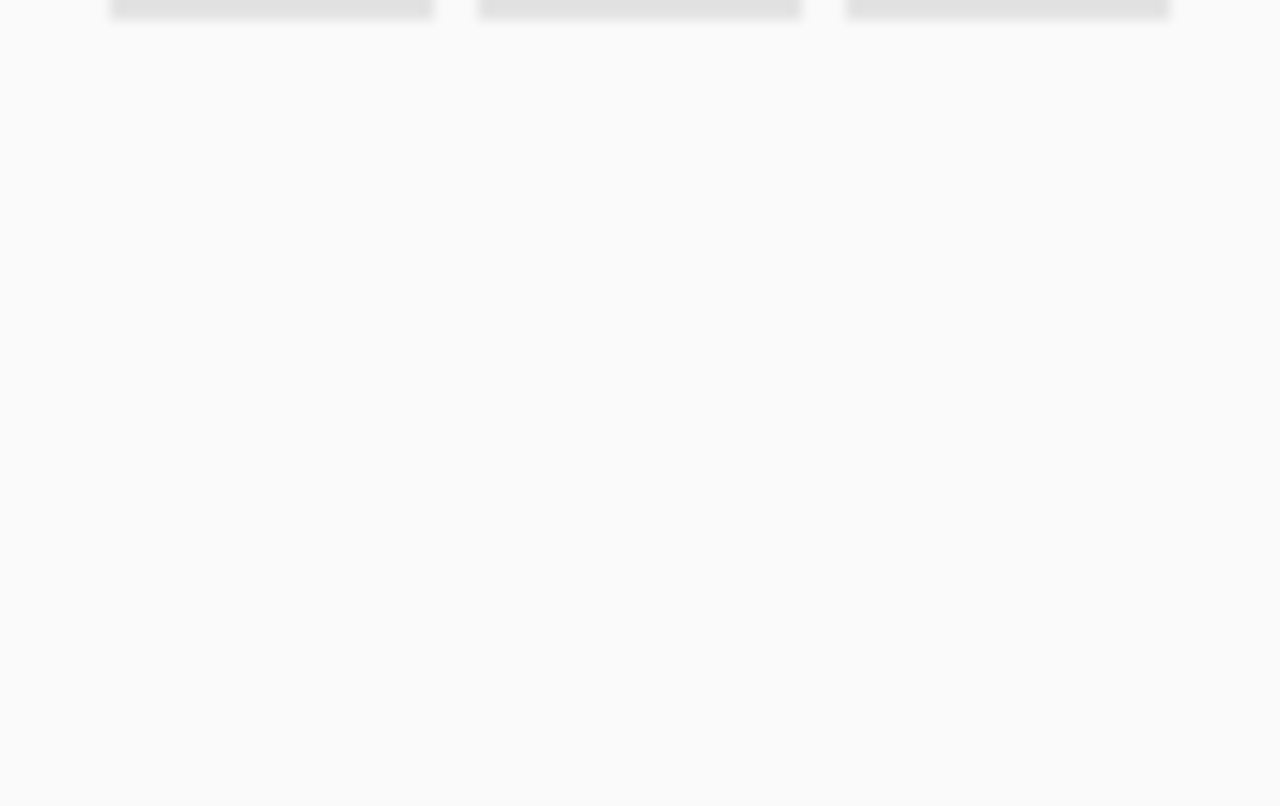
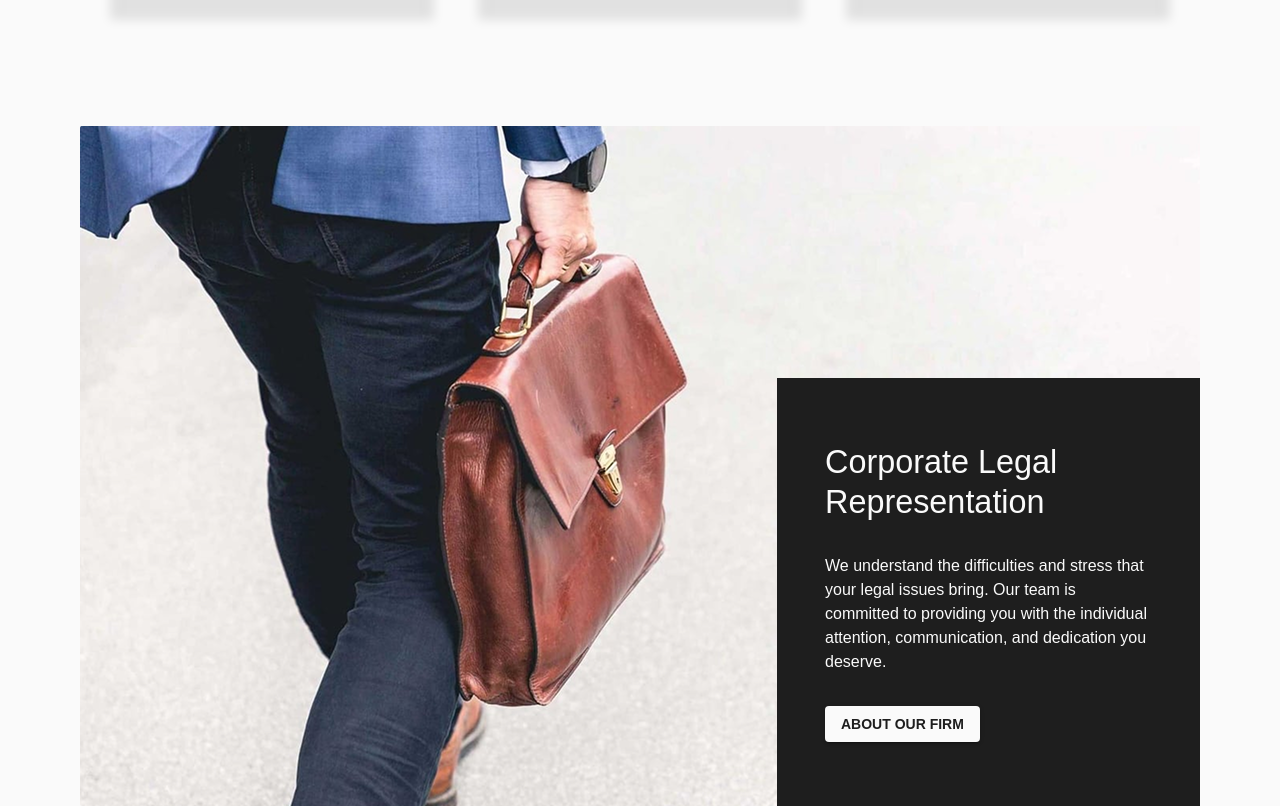
Before and after one commit to ArtemIvanko/McKinley, a React (Create React App) app: page / in a window 1280 px wide. Shown: the part 1440-2246 px from the top of the page. Before the commit the page ends 1502 px from the top, so only its background shows below. Built offline with nearby package versions, Linux system fonts and the light colour scheme.

Commit message:
Created and sued Banner section

```diff
--- /dev/null
+++ b/src/components/Banner/Banner.tsx
@@ -0,0 +1,53 @@
+import { Button, Typography } from "@mui/material";
+import BackgroundImage from "@/assets/img/bg1.png";
+import styled from "@/DefaultTheme";
+
+export const Banner = () => (
+  <Root>
+    <TextContainer>
+      <Typography variant="h4">Corporate Legal Representation</Typography>
+      <Typography variant="body1">
+        We understand the difficulties and stress that your legal issues bring.
+        Our team is committed to providing you with the individual attention,
+        communication, and dedication you deserve.
+      </Typography>
+      <StyledButton variant="contained">About Our Firm</StyledButton>
+    </TextContainer>
+  </Root>
+);
+
+const Root = styled("div")(({ theme }) => ({
+  display: "flex",
+  backgroundImage: `url(${BackgroundImage})`,
+  margin: "2rem 0",
+  alignItems: "center",
+  backgroundSize: "cover",
+  padding: "3rem 2rem",
+  [theme.breakpoints.up("lg")]: {
+    margin: "4rem 5rem",
+    textAlign: "center",
+    justifyContent: "end",
+    alignItems: "flex-end",
+    padding: 0,
+    minHeight: "680px",
+  },
+}));
+
+const TextContainer = styled("div")(({ theme }) => ({
+  display: "flex",
+  flexDirection: "column",
+  textAlign: "start",
+  gap: "2rem",
+  maxWidth: "423px",
+  color: theme.palette.secondary.main,
+  padding: "4rem 3rem",
+  [theme.breakpoints.up("lg")]: {
+    alignItems: "flex-start",
+  },
+  background: theme.palette.primary.main,
+}));
+
+const StyledButton = styled(Button)(({ theme }) => ({
+  backgroundColor: theme.palette.secondary.main,
+  color: theme.palette.primary.main,
+}));
--- /dev/null
+++ b/src/components/Banner/index.ts
@@ -0,0 +1 @@
+export * from "./Banner";
--- a/src/components/Outlet/Outlet.tsx
+++ b/src/components/Outlet/Outlet.tsx
@@ -2,6 +2,7 @@ import { Poster } from "@utils/Poster";
 import { Header } from "@shared/Header";
 import { Wrapper } from "@shared/Wrapper";
 import { Areas } from "@shared/Areas";
+import { Banner } from "@shared/Banner";
 
 export const Outlet = () => (
   <div>
@@ -9,5 +10,6 @@ export const Outlet = () => (
     <Header />
     <Wrapper />
     <Areas />
+    <Banner />
   </div>
 );
```
